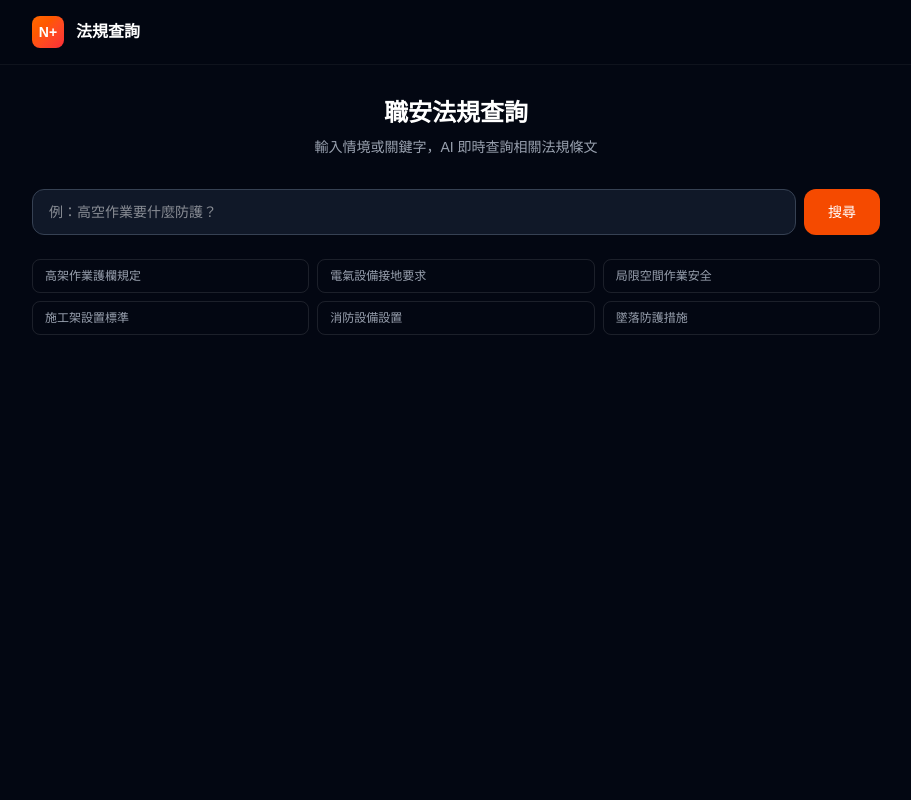
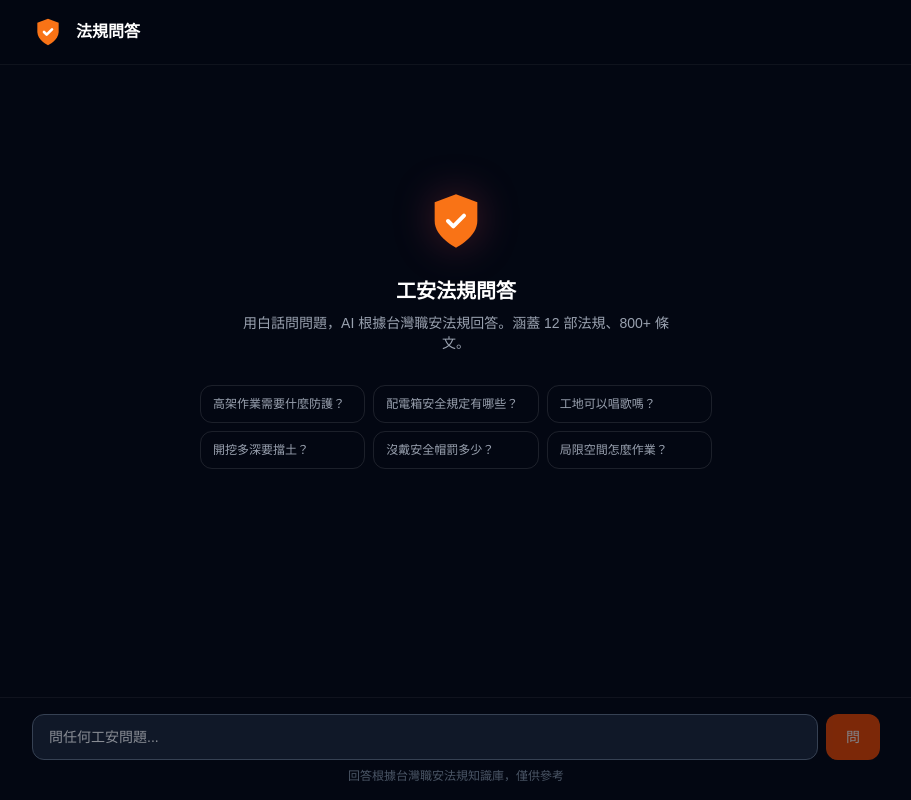
Before and after one commit to halu0915/nsafety, a Next.js app: page /regulations in a window 1280 px wide. Shown: the whole page, without its empty margins (184-1095 px from the left). Built offline with nearby package versions, Linux system fonts and the light colour scheme.

Commit message:
Regulations: chat-style Q&A with RAG, off-topic filter

```diff
--- a/src/app/regulations/page.tsx
+++ b/src/app/regulations/page.tsx
@@ -1,126 +1,160 @@
 "use client";
 
-import { useState } from "react";
+import { useState, useRef, useEffect } from "react";
 import Link from "next/link";
 
-interface RegResult {
+interface ChatMessage {
+  role: "user" | "assistant";
   content: string;
-  filePath: string;
-  sectionTitle: string;
-  score: number;
+  sources?: { file: string; section: string; score: number }[];
 }
 
 export default function RegulationsPage() {
   const [query, setQuery] = useState("");
-  const [results, setResults] = useState<RegResult[]>([]);
+  const [messages, setMessages] = useState<ChatMessage[]>([]);
   const [loading, setLoading] = useState(false);
-  const [searched, setSearched] = useState(false);
-  const [message, setMessage] = useState("");
+  const messagesEndRef = useRef<HTMLDivElement>(null);
 
-  const search = async () => {
-    if (!query.trim()) return;
+  useEffect(() => {
+    messagesEndRef.current?.scrollIntoView({ behavior: "smooth" });
+  }, [messages]);
+
+  const ask = async (q?: string) => {
+    const question = q || query.trim();
+    if (!question || loading) return;
+
+    const userMsg: ChatMessage = { role: "user", content: question };
+    setMessages((prev) => [...prev, userMsg]);
+    setQuery("");
     setLoading(true);
-    setSearched(true);
-    setMessage("");
+
     try {
-      const resp = await fetch(`/api/regulations?q=${encodeURIComponent(query)}&limit=8`);
+      const resp = await fetch("/api/regulations/chat", {
+        method: "POST",
+        headers: { "Content-Type": "application/json" },
+        body: JSON.stringify({ question }),
+      });
       const data = await resp.json();
-      setResults(data.results || []);
-      if (data.redirect) {
-        setMessage(data.message);
-      } else if (data.suggestion) {
-        setMessage(data.suggestion);
-      }
+      setMessages((prev) => [
+        ...prev,
+        { role: "assistant", content: data.answer || data.error || "無法回答", sources: data.sources },
+      ]);
     } catch {
-      setResults([]);
+      setMessages((prev) => [...prev, { role: "assistant", content: "連線失敗，請重試" }]);
     } finally {
       setLoading(false);
     }
   };
 
   const EXAMPLES = [
-    "高架作業護欄規定",
-    "電氣設備接地要求",
-    "局限空間作業安全",
-    "施工架設置標準",
-    "消防設備設置",
-    "墜落防護措施",
+    "高架作業需要什麼防護？",
+    "配電箱安全規定有哪些？",
+    "工地可以唱歌嗎？",
+    "開挖多深要擋土？",
+    "沒戴安全帽罰多少？",
+    "局限空間怎麼作業？",
   ];
 
   return (
-    <div className="min-h-screen bg-gray-950 text-white">
-      <header className="border-b border-white/5 backdrop-blur-xl bg-gray-950/80 sticky top-0 z-50">
+    <div className="min-h-screen bg-gray-950 text-white flex flex-col">
+      <header className="border-b border-white/5 backdrop-blur-xl bg-gray-950/80 sticky top-0 z-50 shrink-0">
         <div className="max-w-4xl mx-auto px-6 py-4 flex items-center gap-3">
-          <Link href="/"><div className="w-8 h-8 bg-gradient-to-br from-orange-500 to-red-500 rounded-lg flex items-center justify-center font-bold text-sm">N+</div></Link>
-          <span className="font-semibold">法規查詢</span>
+          <Link href="/">
+            <div className="w-8 h-8 flex items-center justify-center">
+              <svg width="32" height="32" viewBox="0 0 24 24" fill="none"><path d="M12 22s8-4 8-10V5l-8-3-8 3v7c0 6 8 10 8 10z" fill="url(#ns)" /><path d="M9 12l2 2 4-4" stroke="#fff" strokeWidth="2" strokeLinecap="round" strokeLinejoin="round"/><defs><linearGradient id="ns" x1="4" y1="2" x2="20" y2="22"><stop stopColor="#f97316"/><stop offset="1" stopColor="#e94560"/></linearGradient></defs></svg>
+            </div>
+          </Link>
+          <span className="font-semibold">法規問答</span>
         </div>
       </header>
 
-      <main className="max-w-4xl mx-auto px-6 py-8">
-        <div className="text-center mb-8">
-          <h1 className="text-2xl font-bold mb-2">職安法規查詢</h1>
-          <p className="text-gray-400 text-sm">輸入情境或關鍵字，AI 即時查詢相關法規條文</p>
-        </div>
-
-        <div className="flex gap-2 mb-6">
-          <input
-            type="text"
-            value={query}
-            onChange={(e) => setQuery(e.target.value)}
-            onKeyDown={(e) => e.key === "Enter" && search()}
-            placeholder="例：高空作業要什麼防護？"
-            className="flex-1 bg-gray-900 border border-gray-700 rounded-xl px-4 py-3 text-sm focus:outline-none focus:border-orange-500"
-          />
-          <button onClick={search} disabled={loading} className="px-6 py-3 bg-orange-600 hover:bg-orange-500 disabled:opacity-50 rounded-xl text-sm font-medium transition-colors">
-            {loading ? "..." : "搜尋"}
-          </button>
-        </div>
-
-        {!searched && (
-          <div className="grid grid-cols-2 sm:grid-cols-3 gap-2 mb-8">
+      <div className="flex-1 overflow-y-auto">
+        <div className="max-w-4xl mx-auto px-6 py-6">
+          {messages.length === 0 ? (
+            <div className="flex flex-col items-center justify-center min-h-[60vh]">
+              <svg width="64" height="64" viewBox="0 0 24 24" fill="none" className="mb-6 drop-shadow-[0_0_20px_rgba(233,69,96,0.3)]">
+                <path d="M12 22s8-4 8-10V5l-8-3-8 3v7c0 6 8 10 8 10z" fill="url(#hero)" /><path d="M9 12l2 2 4-4" stroke="#fff" strokeWidth="1.5" strokeLinecap="round" strokeLinejoin="round"/>
+                <defs><linearGradient id="hero" x1="4" y1="2" x2="20" y2="22"><stop stopColor="#f97316"/><stop offset="1" stopColor="#e94560"/></linearGradient></defs>
+              </svg>
+              <h2 className="text-xl font-semibold mb-2">工安法規問答</h2>
+              <p className="text-gray-400 text-sm mb-8 text-center max-w-md">
+                用白話問問題，AI 根據台灣職安法規回答。涵蓋 12 部法規、800+ 條文。
+              </p>
+              <div className="grid grid-cols-2 sm:grid-cols-3 gap-2 w-full max-w-lg">
                 {EXAMPLES.map((ex) => (
                   <button
                     key={ex}
-                onClick={() => { setQuery(ex); setTimeout(search, 100); }}
-                className="text-left px-3 py-2 rounded-lg border border-white/10 text-xs text-gray-400 hover:border-orange-500/40 hover:text-gray-200 transition-colors"
+                    onClick={() => ask(ex)}
+                    className="text-left px-3 py-2.5 rounded-xl border border-white/10 text-xs text-gray-400 hover:border-orange-500/40 hover:text-gray-200 transition-colors"
                   >
                     {ex}
                   </button>
                 ))}
               </div>
-        )}
-
-        {loading && <div className="text-center text-gray-500 py-12">搜尋中...</div>}
-
-        {message && (
-          <div className="bg-orange-500/10 border border-orange-500/30 rounded-xl p-5 mb-6 text-center">
-            <p className="text-orange-300 text-sm">{message}</p>
             </div>
-        )}
-
-        {searched && !loading && results.length === 0 && !message && (
-          <div className="text-center text-gray-500 py-12">未找到相關法規</div>
-        )}
-
+          ) : (
             <div className="space-y-4">
-          {results.map((r, i) => (
-            <div key={i} className="bg-white/5 border border-white/10 rounded-xl p-5 hover:border-orange-500/30 transition-colors">
-              <div className="flex items-center justify-between mb-2">
-                <span className="text-xs text-orange-400 font-mono">{r.filePath.split("/").pop()?.replace(".md", "")}</span>
-                <span className="text-xs text-gray-600">相關度 {(r.score * 100).toFixed(0)}%</span>
-              </div>
-              <div className="text-sm text-blue-400 font-medium mb-2">{r.sectionTitle}</div>
-              <p className="text-sm text-gray-300 leading-relaxed whitespace-pre-wrap">{r.content.slice(0, 500)}</p>
-              {r.content.length > 500 && (
-                <details className="mt-2">
-                  <summary className="text-xs text-gray-500 cursor-pointer hover:text-gray-300">展開完整內容</summary>
-                  <p className="mt-2 text-sm text-gray-400 leading-relaxed whitespace-pre-wrap">{r.content}</p>
-                </details>
-              )}
+              {messages.map((msg, i) => (
+                <div key={i} className={`flex ${msg.role === "user" ? "justify-end" : "justify-start"}`}>
+                  <div className={`max-w-[85%] rounded-2xl px-4 py-3 ${
+                    msg.role === "user"
+                      ? "bg-orange-600 text-white"
+                      : "bg-white/5 border border-white/10 text-gray-200"
+                  }`}>
+                    <div className="text-sm whitespace-pre-wrap">{msg.content}</div>
+                    {msg.sources && msg.sources.length > 0 && (
+                      <div className="mt-3 pt-2 border-t border-white/10">
+                        <div className="text-xs text-gray-500 mb-1">引用法規：</div>
+                        {msg.sources.map((s, si) => (
+                          <div key={si} className="text-xs text-blue-400">
+                            {s.file.replace(".md", "")} {s.section} ({(s.score * 100).toFixed(0)}%)
                           </div>
                         ))}
                       </div>
-      </main>
+                    )}
+                  </div>
+                </div>
+              ))}
+              {loading && (
+                <div className="flex justify-start">
+                  <div className="bg-white/5 border border-white/10 rounded-2xl px-4 py-3">
+                    <div className="flex gap-1">
+                      <div className="w-2 h-2 bg-orange-500 rounded-full animate-bounce" style={{ animationDelay: "0ms" }} />
+                      <div className="w-2 h-2 bg-orange-500 rounded-full animate-bounce" style={{ animationDelay: "150ms" }} />
+                      <div className="w-2 h-2 bg-orange-500 rounded-full animate-bounce" style={{ animationDelay: "300ms" }} />
+                    </div>
+                  </div>
+                </div>
+              )}
+              <div ref={messagesEndRef} />
+            </div>
+          )}
+        </div>
+      </div>
+
+      <div className="shrink-0 border-t border-white/5 bg-gray-950">
+        <div className="max-w-4xl mx-auto px-6 py-4">
+          <div className="flex gap-2">
+            <input
+              type="text"
+              value={query}
+              onChange={(e) => setQuery(e.target.value)}
+              onKeyDown={(e) => e.key === "Enter" && !e.shiftKey && ask()}
+              placeholder="問任何工安問題..."
+              className="flex-1 bg-gray-900 border border-gray-700 rounded-xl px-4 py-3 text-sm focus:outline-none focus:border-orange-500 transition-colors"
+              disabled={loading}
+            />
+            <button
+              onClick={() => ask()}
+              disabled={loading || !query.trim()}
+              className="px-5 py-3 bg-orange-600 rounded-xl text-sm font-medium hover:bg-orange-500 disabled:opacity-50 transition-colors"
+            >
+              問
+            </button>
+          </div>
+          <p className="text-xs text-gray-600 mt-2 text-center">回答根據台灣職安法規知識庫，僅供參考</p>
+        </div>
+      </div>
     </div>
   );
 }
```
Also changed, not shown: src/app/api/regulations/chat/route.ts (added, +96 -0 lines). Lines whose indentation alone changed are shown as unchanged.
